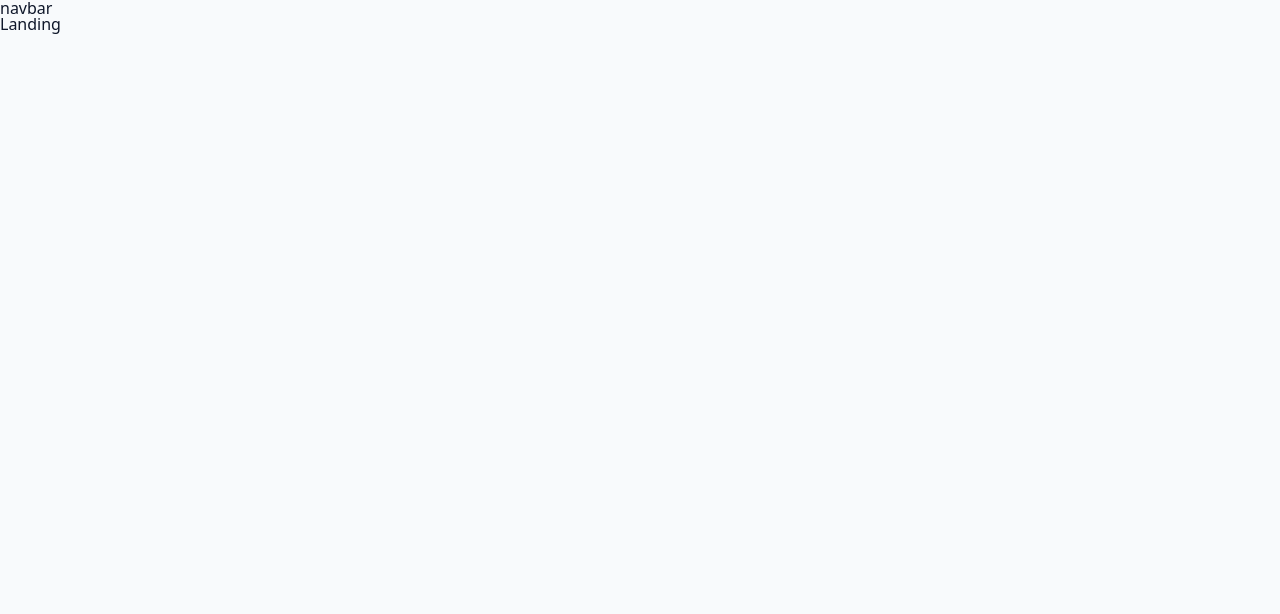
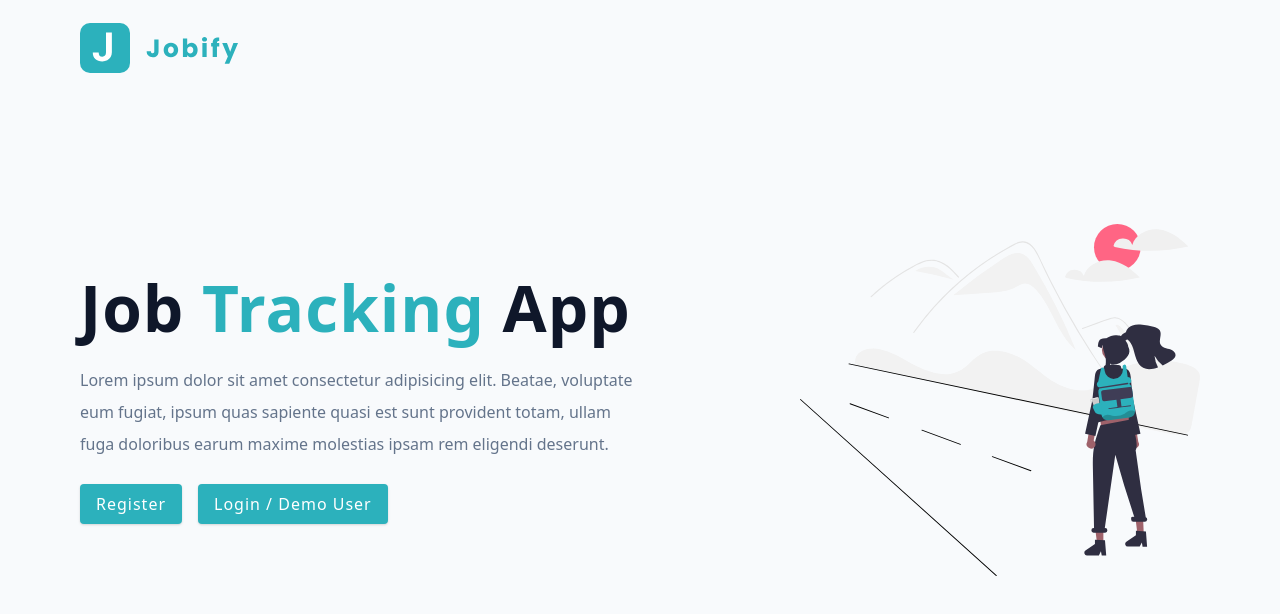
Before and after one commit to shameenakoodan/client-mern, a React (Vite) app: page / in a window 1280 px wide. Shown: the top 614 px of the page. Built offline with nearby package versions, Linux system fonts and the light colour scheme.

Commit message:
Added contents and CSS for landing page

```diff
--- a/src/pages/HomeLayout.jsx
+++ b/src/pages/HomeLayout.jsx
@@ -1,14 +1,11 @@
-import { Outlet } from "react-router-dom"
+import { Outlet } from "react-router-dom";
 
 const HomeLayout = () => {
   return (
     <div>
-        <nav>
-            navbar
-        </nav>
-        <Outlet />
+      <Outlet />
     </div>
-  )
-}
+  );
+};
 
-export default HomeLayout
+export default HomeLayout;
--- a/src/pages/Landing.jsx
+++ b/src/pages/Landing.jsx
@@ -1,10 +1,31 @@
-
+import Wrapper from "../assets/wrappers/LandingPage";
+import main from "../assets/images/main.svg";
+import logo from "../assets/images/logo.svg"
+import { Link } from "react-router-dom";
 const Landing = () => {
   return (
-    <div>
-      Landing
-    </div>
+    <Wrapper>
+      <nav>
+      <img src={logo} alt="jobify" className="logo" />
+      </nav>
+      <div className="container page">
+        <div className="info">
+          <h1>
+            Job <span>tracking</span> app
+          </h1>
+          <p>
+            Lorem ipsum dolor sit amet consectetur adipisicing elit. Beatae, voluptate eum fugiat, ipsum quas sapiente quasi est sunt provident totam, ullam fuga doloribus earum maxime molestias ipsam rem eligendi deserunt.
+          </p>
+          <Link to="/register" className="btn register-link">
+            Register
+          </Link>
+          <Link to="/login" className="btn">
+            Login / Demo User
+          </Link>
+        </div>
+        <img src={main} alt="job hunt" className="img main-img"/>
+      </div>
+    </Wrapper>
   )
 }
-
 export default Landing
```
